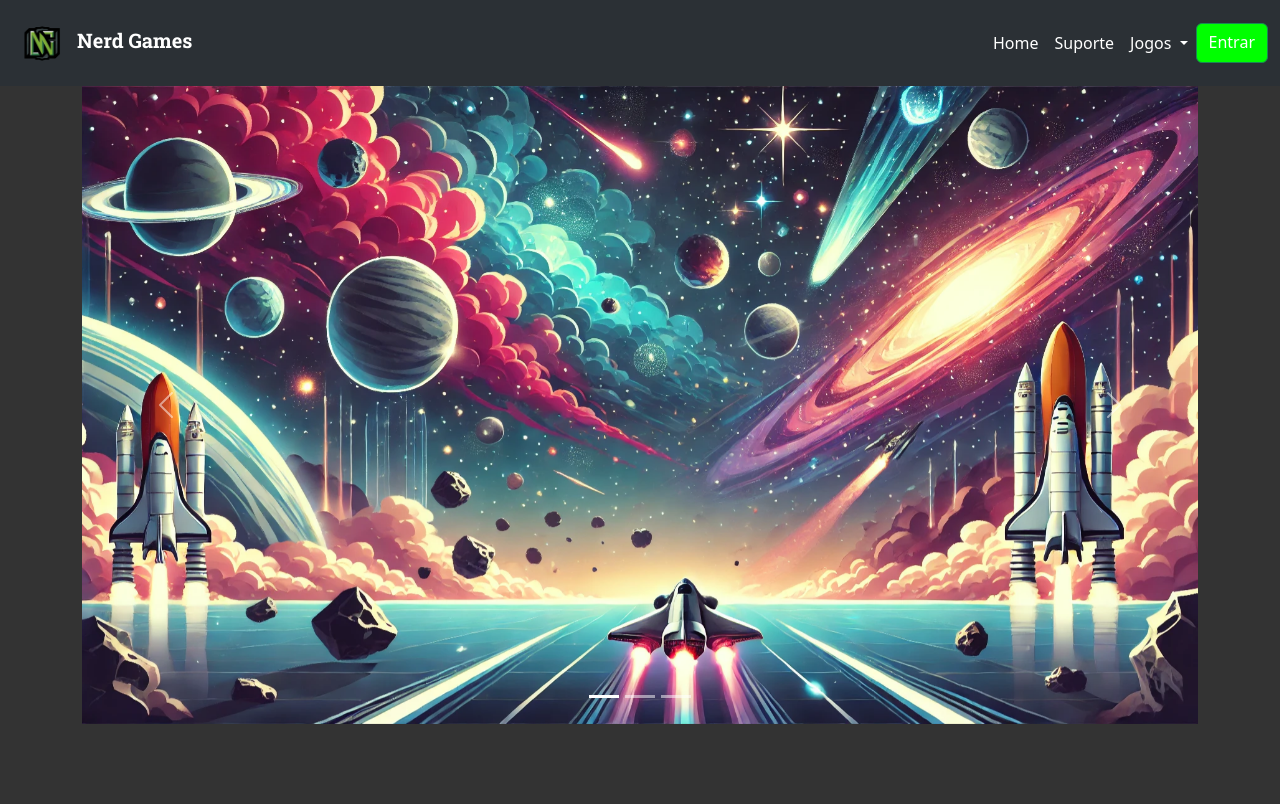
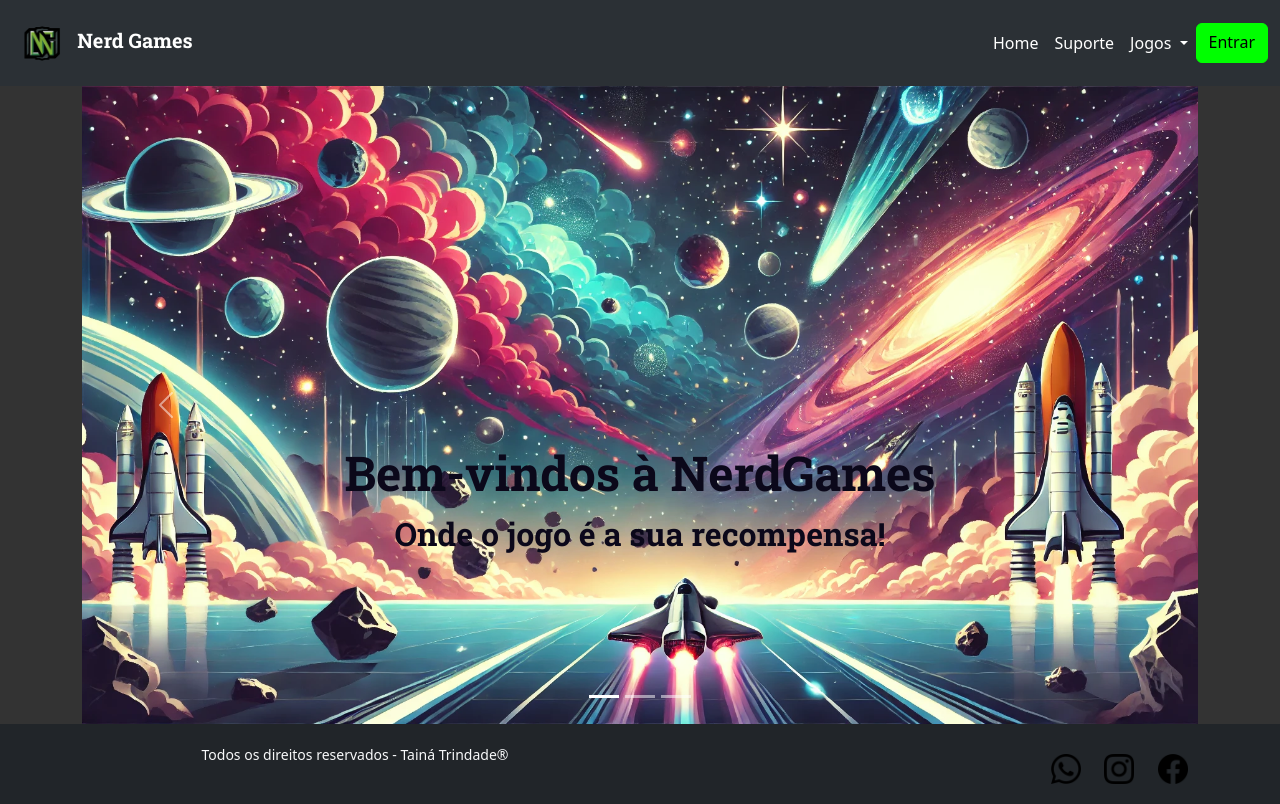
Before and after one commit to ptaina/Tech_Academy_2, a PHP site: page / in a window 1280 px wide. Before the commit the page ends 724 px from the top, so only its background shows below. Run offline with PHP 8.4, Linux system fonts and the light colour scheme.

Commit message:
alterando codigos de algumas paginas

```diff
--- a/CSS/style.css
+++ b/CSS/style.css
@@ -1,30 +1,104 @@
 .navbar {
-  background: #000000 !important;
+  background-color: #000000 !important;
 }
-.navbar .nav-link {
+.navbar .navbar-brand img {
+  width: 60px;
+}
+.navbar .navbar-brand strong {
+  font-family: "Roboto Slab", Arial, Verdana;
+  color: #fff;
+}
+.navbar .navbar-nav .nav-item .nav-link {
   color: #fff !important;
 }
-
-.navbar-brand {
-  font-family: "Roboto Slab", Arial, Verdana;
+.navbar .navbar-nav .nav-item .nav-link:hover {
+  color: #00FF00 !important;
 }
-.navbar-brand img {
-  width: 60px;
+.navbar .navbar-nav .dropdown-menu .dropdown-item {
+  color: #fff !important;
+}
+.navbar .navbar-nav .dropdown-menu .dropdown-item:hover {
+  background-color: #00FF00;
+  color: #000000 !important;
 }
 
-.d-flex {
+.btn-entrar {
+  background-color: #00FF00 !important;
+  color: #000000 !important;
+  border-color: #00FF00 !important;
+}
+.btn-entrar:hover {
+  background-color: #00CC00 !important;
+  border-color: #00CC00 !important;
   color: #000000 !important;
 }
-.d-flex a:hover {
-  color: #333333 !important;
+
+.carousel-caption {
+  position: absolute;
+  top: 53%;
+  left: 45%;
+  text-align: center;
+}
+.carousel-caption h3 {
+  font-family: "Roboto Slab", Arial, Verdana;
+  font-size: 3rem;
+  color: #0b081a;
+}
+.carousel-caption p {
+  font-family: "Roboto Slab", Arial, Verdana;
+  font-size: 2rem;
+  color: #0b081a;
+}
+@media (max-width: 767.98px) {
+  .carousel-caption {
+    position: static;
+    top: auto;
+    left: auto;
+    transform: none;
+    text-align: center;
+  }
+  .carousel-caption h3 {
+    font-size: 15px;
+    color: #0b081a;
+    margin-bottom: 10px;
+  }
+  .carousel-caption p {
+    font-size: 10px;
+    color: #0b081a;
+    margin-bottom: 5px;
+  }
 }
 
 body {
   background: #333333 !important;
 }
 
-.btn-success {
-  background-color: #00FF00 !important;
+.footer {
+  padding: 20px 0;
+  font-size: 14px;
+  text-align: center;
+  background-color: #000000 !important;
+}
+.footer p {
+  margin-bottom: 10px;
+}
+.footer .social-icons {
+  margin-top: 10px;
+  text-align: center;
+}
+.footer .social-icons .social-icon {
+  display: inline-block;
+  margin: 0 10px;
+  vertical-align: middle;
+}
+.footer .social-icons .social-icon img {
+  width: 30px;
+  height: auto;
+}
+@media (max-width: 767.98px) {
+  .footer .social-icons {
+    margin-top: 0;
+  }
 }
 
 /*# sourceMappingURL=style.css.map */
--- a/CSS/style.scss
+++ b/CSS/style.scss
@@ -2,43 +2,138 @@ $primary: #00FF00;
 $secundary: #000000;
 $tertiary: #333333;
 $quartiary: #fff;
+$quintenary: #0b081a;
 $clear: #f2f2f2;
 $font1: Oswald, Arial, Verdana;
 $font2: "Roboto Slab", Arial, Verdana;
 
 
 .navbar {
-    background: $secundary !important;
+    background-color: $secundary !important;
 
-    & .nav-link {
-        color: $quartiary !important;
+    .navbar-brand {
+        img {
+            width: 60px;
+        }
+
+        strong {
+            font-family: $font2;
+            color: $quartiary;
+        }
+    }
+
+    .navbar-nav {
+        .nav-item {
+            .nav-link {
+                color: $quartiary !important;
+
+                &:hover {
+                    color: $primary !important;
+                }
+            }
+        }
+
+        .dropdown-menu {
+            .dropdown-item {
+                color: $quartiary !important;
+
+                &:hover {
+                    background-color: $primary;
+                    color: $secundary !important;
+                }
+            }
+        }
     }
 }
 
-.navbar-brand {
-    img {
-        width: 60px;
 
+.btn-entrar {
+    background-color: #00FF00 !important;
+    color: $secundary !important;
+    border-color: #00FF00 !important;
+
+    &:hover {
+        background-color: #00CC00 !important;
+        border-color: #00CC00 !important;
+        color: $secundary !important;
+    }
+}
+
+
+.carousel-caption {
+
+    position: absolute;
+    top: 53%;
+    left: 45%;
+    text-align: center;
+
+    h3 {
+        font-family: $font2;
+        font-size: 3rem;
+        color: $quintenary;
     }
 
-    font-family: $font2 ;
-}
-
-.d-flex {
-
-    color: $secundary !important;
-
-    a:hover {
-        color: $tertiary !important;
+    p {
+        font-family: $font2;
+        font-size: 2rem;
+        color: $quintenary;
     }
 
+
+    @media (max-width: 767.98px) {
+        position: static;
+        top: auto;
+        left: auto;
+        transform: none;
+        text-align: center;
+
+        h3 {
+            font-size: 15px;
+            color: $quintenary;
+            margin-bottom: 10px;
+        }
+
+        p {
+            font-size: 10px;
+            color: $quintenary;
+            margin-bottom: 5px;
+        }
+    }
 }
-
 
 body {
     background: $tertiary !important;
 }
 
-.btn-success {
-    background-color: #00FF00 !important;
+.footer {
+    padding: 20px 0;
+    font-size: 14px;
+    text-align: center;
+    background-color: $secundary !important;
+
+    p {
+        margin-bottom: 10px;
+    }
+
+    .social-icons {
+        margin-top: 10px;
+        text-align: center;
+
+        .social-icon {
+            display: inline-block;
+            margin: 0 10px;
+            vertical-align: middle;
+
+            img {
+                width: 30px;
+                height: auto;
+            }
+        }
+    }
+
+    @media (max-width: 767.98px) {
+        .social-icons {
+            margin-top: 0;
+        }
+    }
 }
--- a/index.php
+++ b/index.php
@@ -58,60 +58,55 @@
                   <li><a class="dropdown-item" href="Jogo3">Jogo 3</a></li>
                   <li><a class="dropdown-item" href="Jogo4">Jogo 4</a></li>
                   <li><a class="dropdown-item" href="Jogo5">Jogo 5</a></li>
-                  <li>
-                    <hr class="dropdown-divider">
-                  </li>
-                  <li><a class="dropdown-item" href="#">Something else here</a></li>
+
                 </ul>
               </li>
             </ul>
-            <a href="#" class="btn btn-success"> Entrar </a>
+            <a href="#" class="btn btn-success btn-entrar"> Entrar </a>
           </div>
         </div>
     </nav>
   </header>
 
 
-  <main>
 
   <?php
-    if (isset($_GET["param"])) {
-      $param = $_GET["param"];
-      // separar por parametro por /
-      $p = explode("/", $param);
-      // print_r($p);
-    }
-
-    $page = $p[0] ?? "home";
-    $Jogos = $p[1] ?? "NULL";
-
-    if ($page == "Jogos") {
-      $pagina = "Jogos/{$Jogos}.php";
-
-    } else {
-      $pagina = "paginas/{$page}.php";
-
-    }
-
-    //verifcar se a pagina existe
+  $pagina = isset($_GET["pagina"]) ? $_GET["pagina"] : "home";
+  $pagina = "paginas/{$pagina}.php";
 
   if (file_exists($pagina)) {
     include $pagina;
+  } else {
 
-    } else {
     include "paginas/erro.php";
-
   }
-
-
   ?>
 
 
 
-  </main>
+  <footer class="footer bg-dark text-light">
+    <div class="container">
+      <div class="row">
+        <div class="col-md-6">
+          <p>Todos os direitos reservados - Tainá Trindade®</p>
+        </div>
+        <div class="col-md-6">
+          <div class="social-icons text-end">
+            <a href="https://wa.me/qr/IU47YEHU2HBLK1" class="social-icon">
+              <img src="imagens/wpp_png.png" alt="WhatsApp">
+            </a>
+            <a href="https://www.instagram.com/taitrindade_27?igsh=MWlyeGN1NTF6dmZneQ==" class="social-icon">
+              <img src="imagens/insta_png.png" alt="Instagram">
+            </a>
+            <a href="https://www.facebook.com/taina.pereira.355744?mibextid=ZbWKwL" class="social-icon">
+              <img src="imagens/face_png.png" alt="Facebook">
+            </a>
 
-
-  <footer class="footer"></footer>
+          </div>
+        </div>
+      </div>
+    </div>
+  </footer>
 
   <script src="https://cdn.jsdelivr.net/npm/bootstrap@5.3.3/dist/js/bootstrap.bundle.min.js"
     integrity="sha384-YvpcrYf0tY3lHB60NNkmXc5s9fDVZLESaAA55NDzOxhy9GkcIdslK1eN7N6jIeHz"
--- a/paginas/home.php
+++ b/paginas/home.php
@@ -13,20 +13,18 @@
         <div class="carousel-inner">
             <div class="carousel-item active">
                 <img src="imagens/banner_espacial.webp" class="d-block w-100" alt="Banner espacial">
-                <div class="carousel-caption d-none d-md-block">
+                <div class="carousel-caption">
+                    <h3><strong>Bem-vindos à NerdGames</strong></h3>
+                    <p><strong>Onde o jogo é a sua recompensa!</strong></p>
                 </div>
             </div>
             <div class="carousel-item">
                 <img src="imagens/banner_endlessrunner.webp" class="d-block w-100" alt="Banner endless runner">
-                <div class="carousel-caption d-none d-md-block">
 
-                </div>
             </div>
             <div class="carousel-item">
                 <img src="imagens/banner_acao.webp" class="d-block w-100" alt="Banner Ação">
-                <div class="carousel-caption d-none d-md-block">
 
-                </div>
             </div>
         </div>
         <button class="carousel-control-prev" type="button" data-bs-target="#carouselExampleCaptions"
```
Also changed, not shown: imagens/face_png.png (added), imagens/insta_png.png (added), imagens/wpp_png.png (added), 1 other file. Lines whose indentation alone changed are shown as unchanged.
